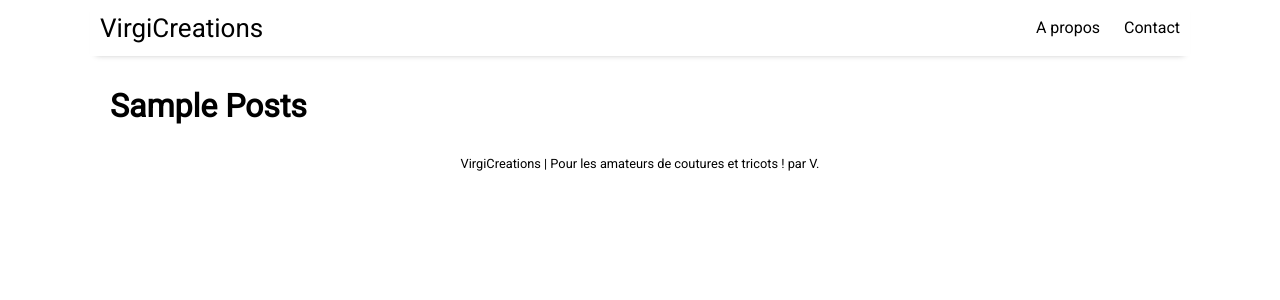
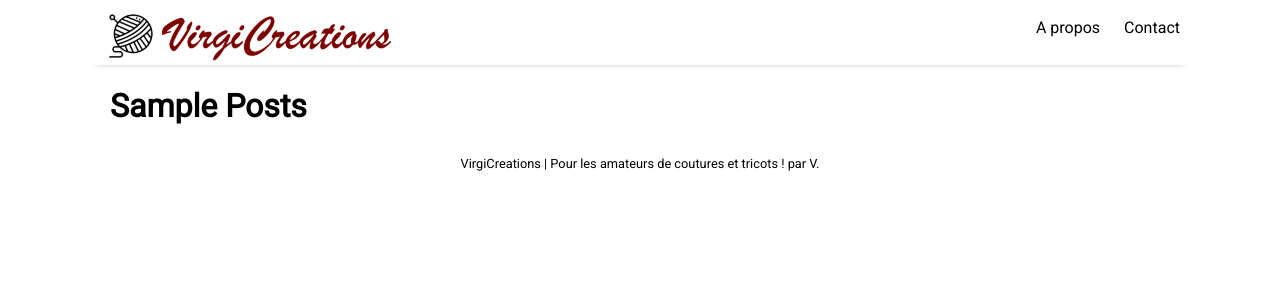
Before and after one commit to virgicreations/virgicreations.github.io, a Jekyll site: the page built from pages/sample-posts.html, in a window 1280 px wide. Shown: the top 300 px of the page. Built offline with Jekyll 4.4.1, drawn with Linux system fonts in a browser that asks for light colours; nearby versions of some CDN libraries.

```diff
--- a/Gemfile
+++ b/Gemfile
@@ -8,7 +8,7 @@ source "https://rubygems.org"
 #
 # This will help ensure the proper Jekyll version is running.
 # Happy Jekylling!
-gem "jekyll", "~> 3.6.2"
+gem "jekyll", "~> 4.1.1"
 
 # This is the default theme for new Jekyll sites. You may change this to anything you like.
 gem "minima", "~> 2.0"
--- a/_includes/header.html
+++ b/_includes/header.html
@@ -1,6 +1,7 @@
 <header class="site-header">
   <h3 class="site-title">
-    <a href="{{ site.github.url }}/">{{ site.title }}</a>
+    <a href="{{ site.github.url }}/"><img src="{{ site.github.url }}/assets/img/banniere.png"></a>
+    <!--<a href="{{ site.github.url }}/">{{ site.title }}</a>-->
   </h3>
   <nav class="menu-list">
     {% for item in site.data.settings.menu %}
```
Also changed, not shown: assets/img/banniere.png (added), 1 other file.
